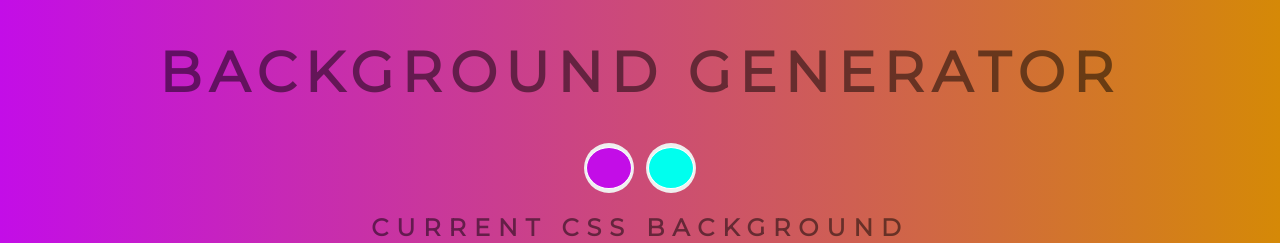
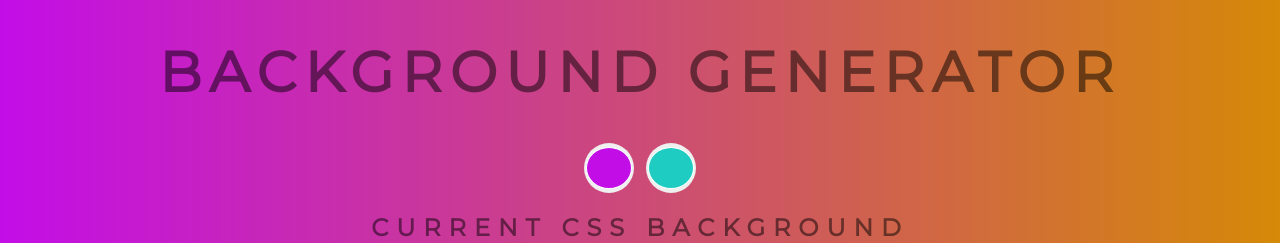
Before and after one commit to atee11/background-generator, a plain HTML site: page index.html in a window 1280 px wide. Shown: the top 243 px of the page. Drawn offline with Linux system fonts and the light colour scheme.

Commit message:
Update index.html
change color2 color code

```diff
--- a/index.html
+++ b/index.html
@@ -12,7 +12,7 @@
 <body id="gradient">
     <h1>Background Generator</h1>
     <input type="color" name="color1" class="color1" value="#c30de7">
-    <input type="color" name="color2" class="color2" value="#00ffee">
+    <input type="color" name="color2" class="color2" value="#1ECCC1">
     <h2>Current CSS Background</h2>
     <h3></h3>
     <script src="script.js"></script>
```
